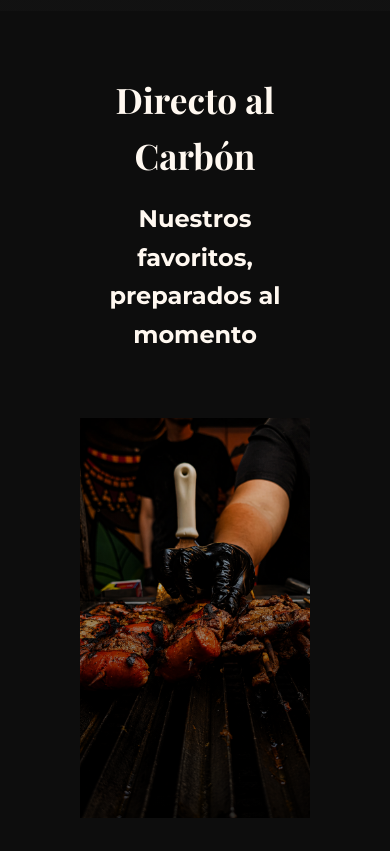
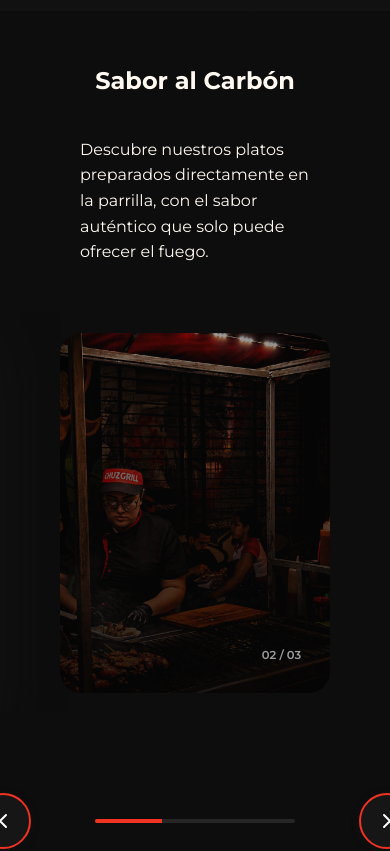
Before and after one commit to Jeremysa1/ChuzGrill, a React (Vite) app: page / in a window 390 px wide. Shown: the part 2580-3431 px from the top of the page. Built offline with nearby package versions, Linux system fonts and the light colour scheme; a web font is replaced by a local one.

Commit message:
feat: mejoras en la seccion de parrilla (corregir carrusel)

```diff
--- a/src/sections/Parrilla.jsx
+++ b/src/sections/Parrilla.jsx
@@ -11,8 +11,9 @@ export default function Parrilla() {
     return (
         <section id="seccion-parrilla" className="section-premium dark" style={{ position: 'relative' }}>
             <div className="ember-container"></div>
-            <div className="container" style={{ position: 'relative', zIndex: 2 }}>
-                <SectionHeading title="Directo al Carbón" subtitle="Nuestros favoritos, preparados al momento" />
+            <div className="container" style={{ position: 'relative', zIndex: 2, minWidth: '50%', display: 'flex', flexDirection: 'column', alignItems: 'center' }}>
+                <h1 className='title-parrilla'>Sabor al Carbón</h1>
+                <p className='sub-parrilla'>Descubre nuestros platos preparados directamente en la parrilla, con el sabor auténtico que solo puede ofrecer el fuego.</p>
                 <div className="carousel-wrapper">
                     <div className="carousel-container" id="carousel-parrilla">
                         <div className="carousel-track">
--- /dev/null
+++ b/src/styles/parrilla.css
@@ -0,0 +1,128 @@
+.section-premium.dark {
+    background: linear-gradient(180deg, rgba(3, 3, 3, 0.98) 0%, rgba(10, 10, 10, 0.95) 100%);
+    color: var(--crema);
+    padding: var(--space-16) 0;
+}
+
+.title-parrilla {
+
+    font-family: var(--font-titles);
+    font-size: var(--text-3xl);
+    font-weight: 500;
+    color: var(--crema);
+    margin: 0 0 var(--space-2) 0;
+    text-align: center;
+}
+
+.sub-parrilla {
+    max-width: 720px;
+    color: rgba(255, 248, 240, 0.9);
+    font-size: clamp(16px, 2.4vw, var(--text-base));
+    margin: 0 auto var(--space-6) auto;
+    text-align: center;
+}
+
+.carousel-wrapper {
+    display: flex;
+    flex-direction: column;
+    align-items: center;
+    gap: var(--space-4);
+    width: 100%;
+}
+
+.carousel-container {
+    width: 100%;
+    max-width: 1400px;
+    overflow: visible;
+    border-radius: var(--radius-md);
+    position: relative;
+    margin: 0 auto;
+    padding: 0 var(--space-4);
+}
+
+.carousel-track {
+    display: flex;
+    gap: var(--space-6);
+    transition: transform 0.6s var(--ease-smooth);
+    align-items: center;
+    justify-content: center;
+    padding: 0 var(--space-4);
+}
+
+.carousel-slide {
+    min-width: 35%;
+    width: 35%;
+    height: clamp(240px, 36vw, 520px);
+    background-size: cover;
+    background-position: center;
+    border-radius: var(--radius-md);
+    position: relative;
+    box-shadow: 0 10px 30px rgba(0, 0, 0, 0.5);
+    flex-shrink: 0;
+    opacity: 0.5;
+    transform: scale(0.85);
+    transition: all 0.6s var(--ease-smooth);
+}
+
+.carousel-slide.active {
+    min-width: 45%;
+    width: 45%;
+    opacity: 1;
+    transform: scale(1);
+    box-shadow: 0 15px 50px rgba(230, 126, 34, 0.3);
+}
+
+.slide-number {
+    position: absolute;
+    right: var(--space-4);
+    bottom: var(--space-4);
+    color: rgba(255, 255, 255, 0.9);
+    font-weight: 700;
+    font-family: var(--font-body);
+    background: rgba(0, 0, 0, 0.35);
+    padding: 6px 10px;
+    border-radius: var(--radius-sm);
+}
+
+.carousel-nav {
+    display: flex;
+    align-items: center;
+    justify-content: center;
+    gap: var(--space-4);
+    margin-top: var(--space-4);
+    width: 100%;
+}
+
+.carousel-progress-container {
+    order: 2;
+}
+
+.carousel-arrow {
+    order: 1;
+}
+
+.carousel-arrow+.carousel-progress-container+.carousel-arrow {
+    order: 3;
+}
+
+@media (min-width: 1024px) {
+    .carousel-slide {
+        min-width: 35%;
+        width: 35%;
+    }
+
+    .carousel-track {
+        gap: var(--space-6);
+    }
+}
+
+@media (max-width: 640px) {
+    .carousel-wrapper {
+        flex-direction: column;
+    }
+
+    .carousel-slide {
+        min-width: 90%;
+        width: 90%;
+    }
+}
```
